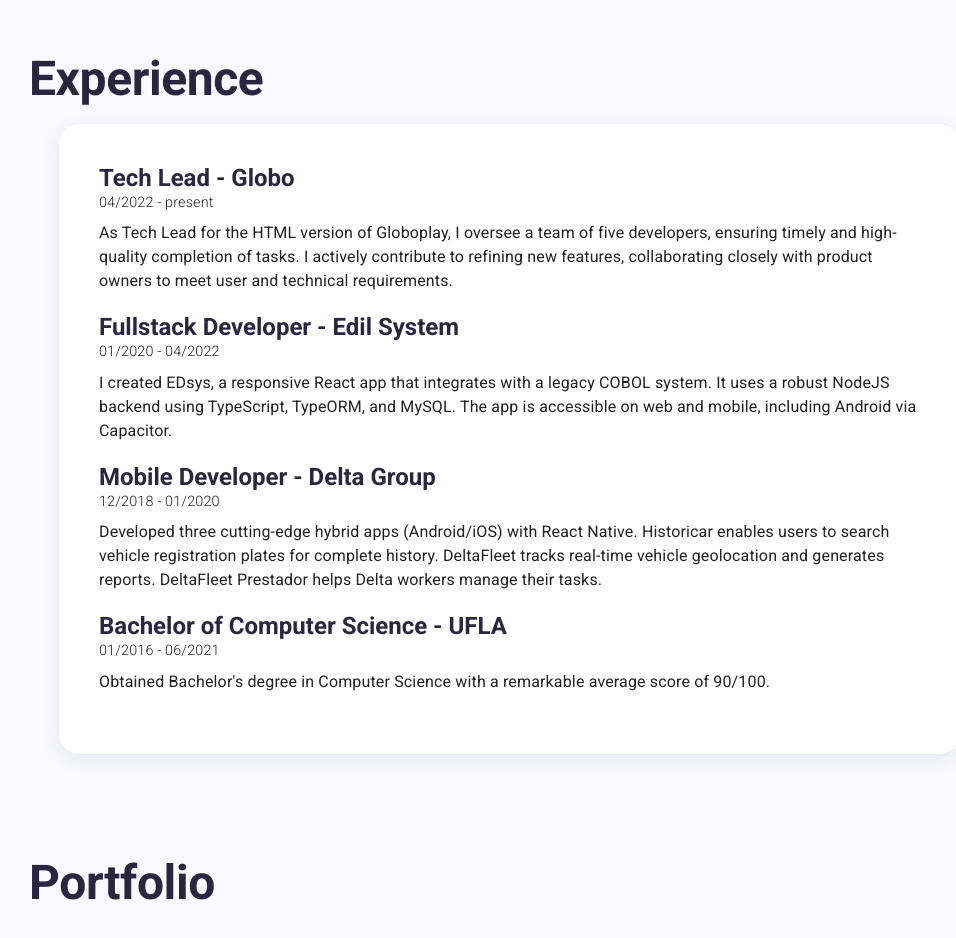
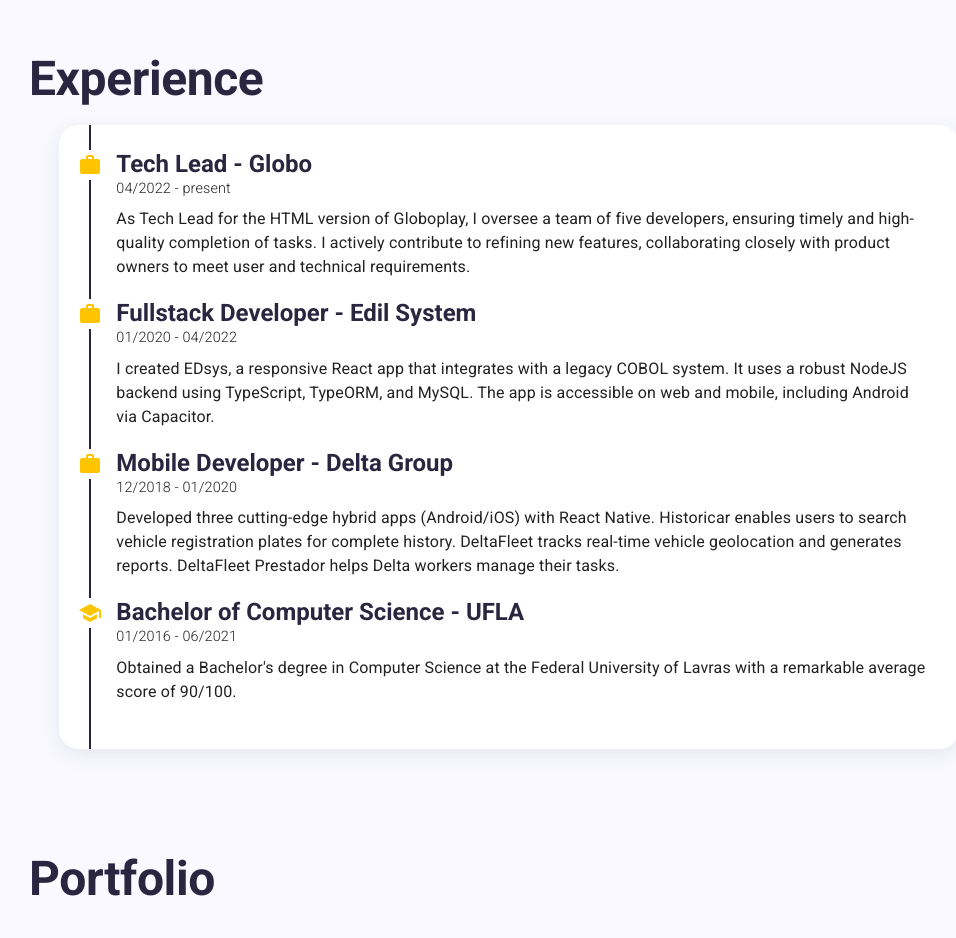
Before and after one commit to Silventino/react-portfolio, a React (Create React App) app: page / in a window 1280 px wide. Shown: the part 1600-2538 px from the top of the page, without its empty margins (241-1197 px from the left). Built offline with nearby package versions, Linux system fonts and the light colour scheme; a web font is replaced by a local one.

Commit message:
feat: add some icons to the experience section

```diff
--- a/src/components/MainPage/sections/ExperienceSection/ExperienceSection.tsx
+++ b/src/components/MainPage/sections/ExperienceSection/ExperienceSection.tsx
@@ -5,6 +5,7 @@
 import { SectionTitle } from "../../../SectionTitle";
 import { Typography, useTheme } from "@mui/material";
 import ExperienceItem from "./components/ExperienceItem";
+import { red } from "@mui/material/colors";
 
 type Props = {
   id: string;
@@ -24,9 +25,29 @@
           border-radius: 20px;
           width: 100%;
           max-width: 900px;
-          padding: 40px;
+          height: 100%;
+          display: flex;
+          flex-direction: row;
+
+          padding: 0px 30px 0px 30px;
           ${theme.breakpoints.down("sm")} {
-            padding: 20px;
+            padding: 0px 20px 0 20px;
+          }
+        `}
+      >
+        <div
+          css={css`
+            width: 6px;
+            background-color: ${theme.palette.primary.main};
+          `}
+        />
+
+        <div
+          css={css`
+            margin-left: 25px;
+            padding: 25px 0px;
+            ${theme.breakpoints.down("sm")} {
+              padding: 20px 0px;
             }
           `}
         >
@@ -39,6 +60,7 @@
               tasks. I actively contribute to refining new features, collaborating
               closely with product owners to meet user and technical requirements.
             "
+            type="WORK"
           />
 
           <ExperienceItem
@@ -50,6 +72,7 @@
               and MySQL. The app is accessible on web and mobile, including Android
               via Capacitor.
             "
+            type="WORK"
           />
 
           <ExperienceItem
@@ -61,13 +84,19 @@
               DeltaFleet tracks real-time vehicle geolocation and generates reports.
               DeltaFleet Prestador helps Delta workers manage their tasks.
             "
+            type="WORK"
           />
 
           <ExperienceItem
             title="Bachelor of Computer Science - UFLA"
             date="01/2016 - 06/2021"
-          description="Obtained Bachelor's degree in Computer Science with a remarkable average score of 90/100."
+            description="
+              Obtained a Bachelor's degree in Computer Science at the Federal
+              University of Lavras with a remarkable average score of 90/100.
+            "
+            type="SCHOOL"
           />
+        </div>
       </div>
 
       <div />
--- a/src/components/MainPage/sections/ExperienceSection/components/ExperienceItem.tsx
+++ b/src/components/MainPage/sections/ExperienceSection/components/ExperienceItem.tsx
@@ -1,20 +1,52 @@
 /** @jsxImportSource @emotion/react */
 
 import { Typography, css } from "@mui/material";
+
+import SchoolIcon from "@mui/icons-material/School";
+import WorkIcon from "@mui/icons-material/Work";
 
 type Props = {
   title: string;
   date: string;
   description: string;
+  type: "SCHOOL" | "WORK";
 };
 
-const ExperienceItem: React.FC<Props> = ({ title, date, description }) => {
+const ExperienceItem: React.FC<Props> = ({
+  title,
+  date,
+  description,
+  type,
+}) => {
   return (
     <div
       css={css`
         margin-bottom: 20px;
+        position: relative;
       `}
     >
+      {type === "SCHOOL" ? (
+        <SchoolIcon
+          color={"secondary"}
+          css={css`
+            position: absolute;
+            left: -38px;
+            background-color: white;
+            height: 30px;
+          `}
+        />
+      ) : (
+        <WorkIcon
+          color={"secondary"}
+          css={css`
+            position: absolute;
+            left: -38px;
+            background-color: white;
+            height: 30px;
+          `}
+        />
+      )}
+
       <Typography variant="h5" color={"primary"} fontWeight={"bold"}>
         {title}
       </Typography>
```
Lines whose indentation alone changed are shown as unchanged.
